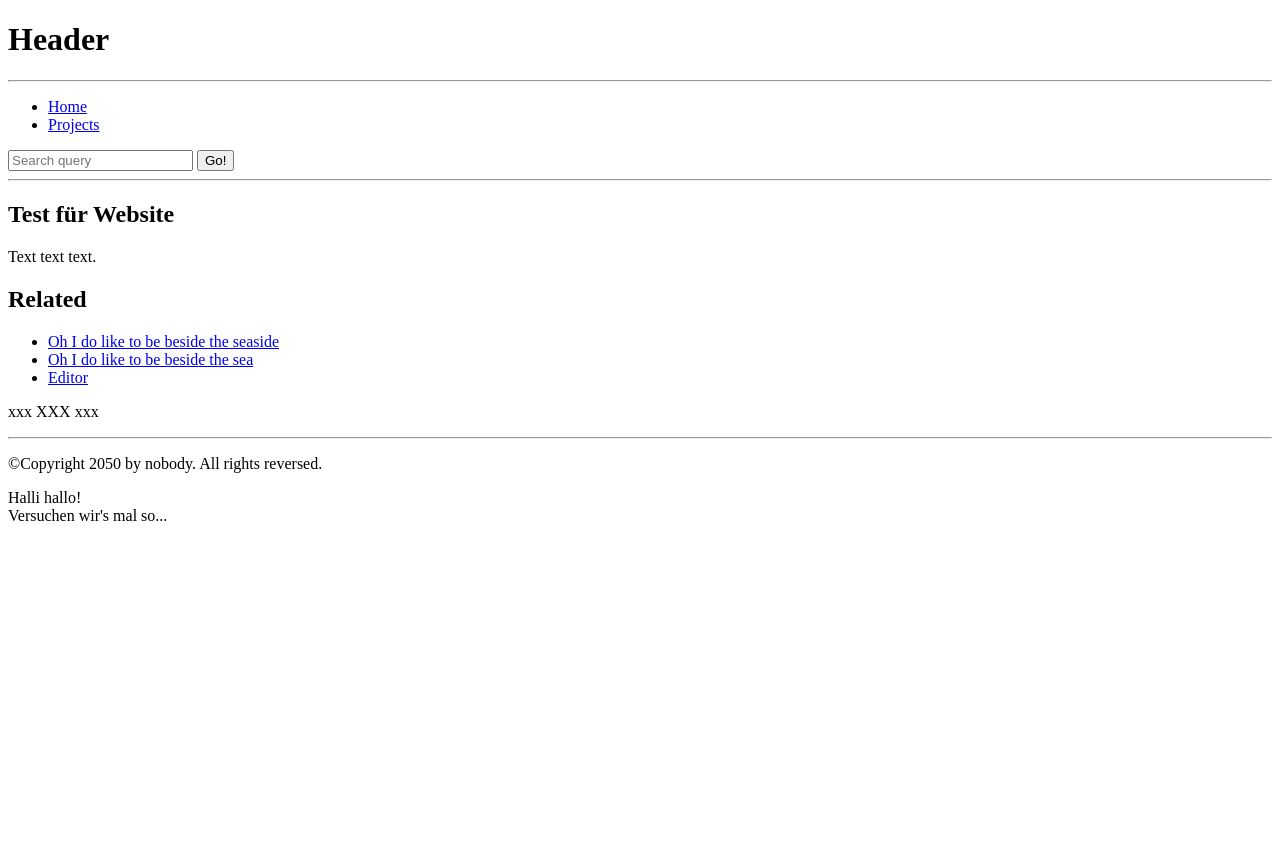
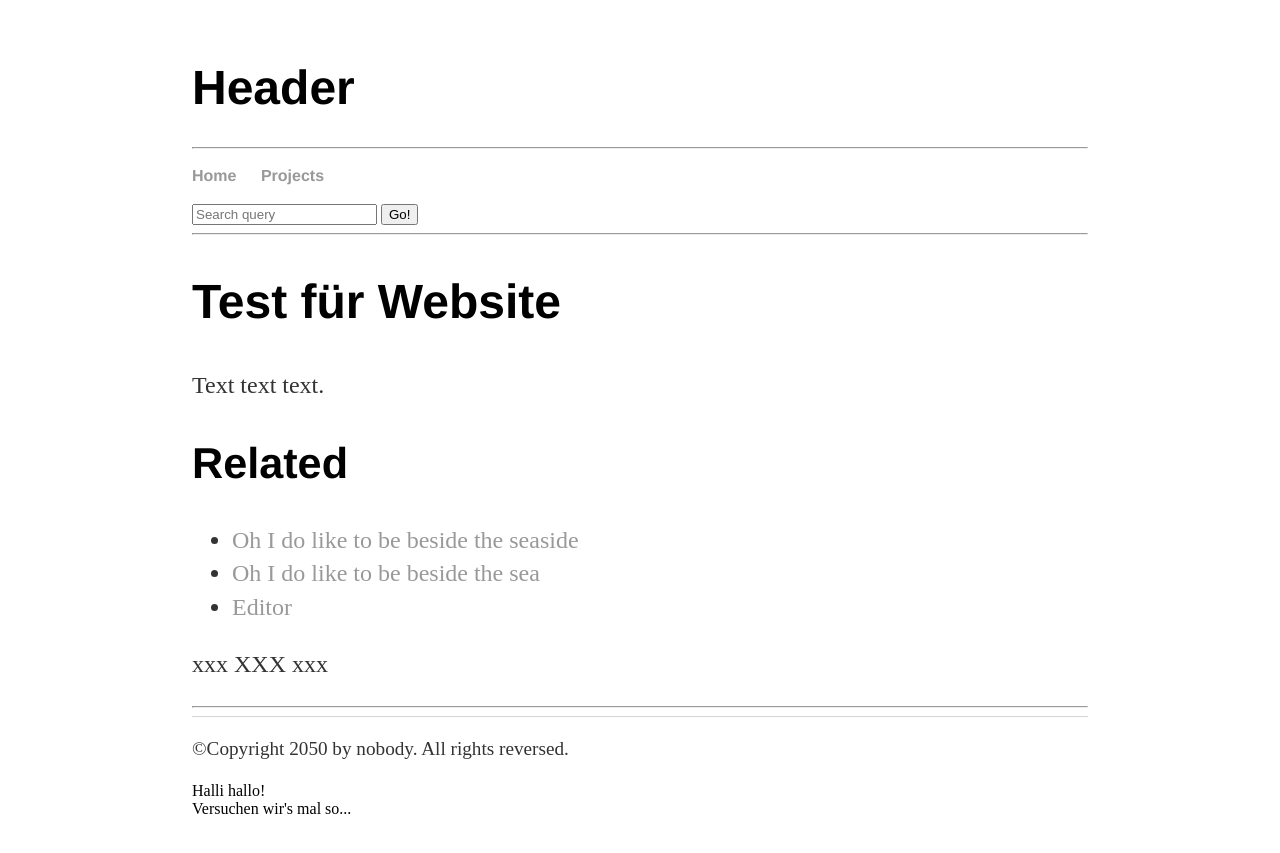
Before and after one commit to peter-bucher/StoryTours.github.io, a Jekyll site: the page index.html, which Jekyll copies as it is, in a window 1280 px wide. Shown: the top 853 px of the page. Built offline with Jekyll 4.4.1, drawn with Linux system fonts in a browser that asks for light colours.

Commit message:
pfad für main.css anpassen (css/main.css)

```diff
--- a/index.html
+++ b/index.html
@@ -6,7 +6,7 @@
     <title>Meine Testseite</title>
     <!-- link rel="menuHTML" href="menu.html" -->
     <!-- link rel="preload" as="html" type="text/html" href="menu.html" -->
-    <link rel="stylesheet" href="main.css">
+    <link rel="stylesheet" href="css/main.css">
     <!-- script scr=menu.json async></script -->
 </head>
   <body>
```
